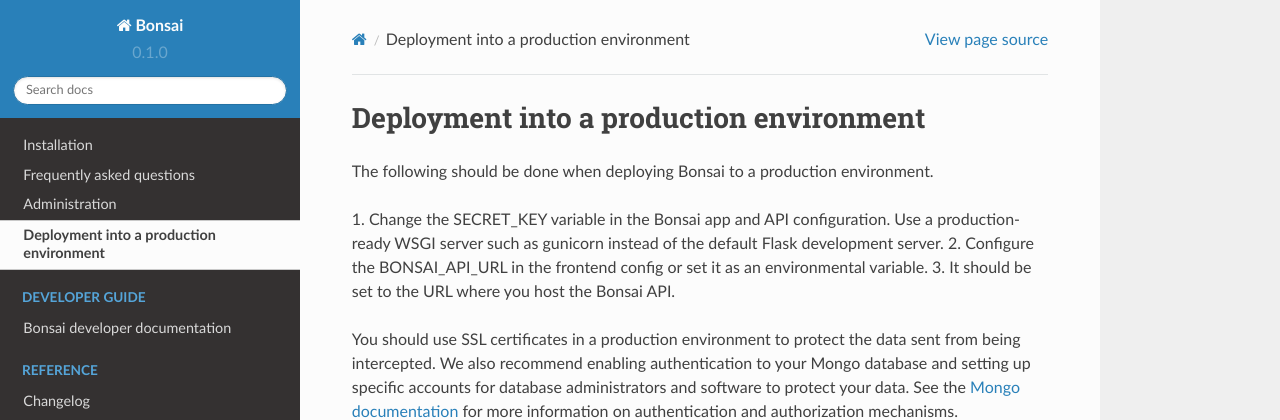
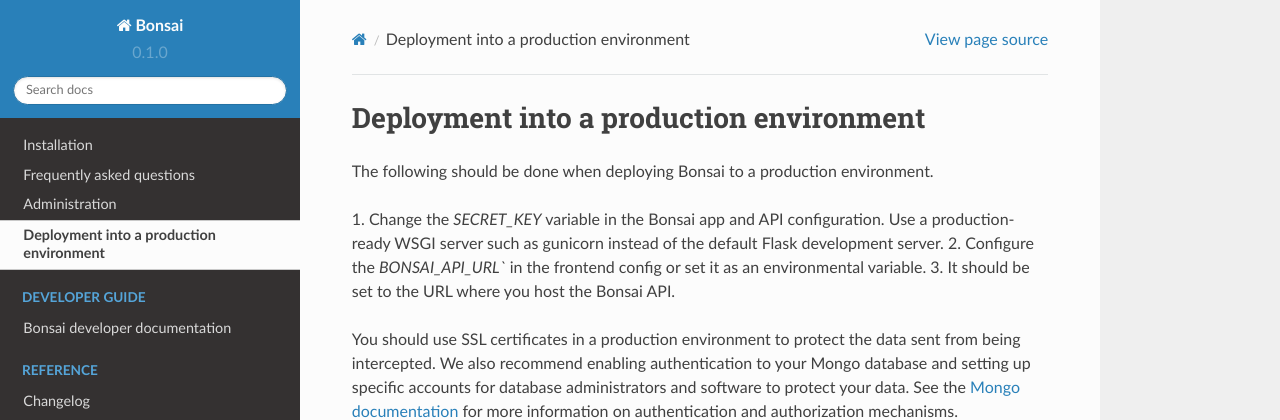
Before and after one commit to Clinical-Genomics-Lund/bonsai, a Sphinx documentation site: the page built from docs/source/deployment.rst, in a window 1280 px wide. Shown: the top 420 px of the page. Built offline with Sphinx 7.4.7 and the Read the Docs theme 2.0.0, drawn with Linux system fonts in a browser that asks for light colours.

Commit message:
Updated documentation

```diff
--- a/docs/source/administration.rst
+++ b/docs/source/administration.rst
@@ -1,7 +1,7 @@
 Administration
 ==============
 
-Users and admins administer Bonsai through either the API command line interface or the Bonsai front end. Bonsai has three predefined user roles (user, uploader, and admin) with different levels of privileges. The uploader role has only write permissions and is intended for automation scripts that upload new samples or create groups. A user with an uploader role cannot retrieve information from the database to minimize the threat vector.
+Users and admins administer Bonsai through either the API command line interface or the Bonsai front end. Bonsai has three predefined user roles (*user*, *uploader*, and *admin*) with different levels of privileges. The uploader role has only write permissions and is intended for automation scripts that upload new samples or create groups. A user with an uploader role cannot retrieve information from the database to minimize the threat vector.
 
 The user can view samples and groups and post comments but not upload new results or manage sample groups. The user role should be enough for most users.
 
--- a/docs/source/deployment.rst
+++ b/docs/source/deployment.rst
@@ -3,9 +3,9 @@
 
 The following should be done when deploying Bonsai to a production environment.
 
-1. Change the SECRET_KEY variable in the Bonsai app and API configuration.
+1. Change the `SECRET_KEY` variable in the Bonsai app and API configuration.
 Use a production-ready WSGI server such as gunicorn instead of the default Flask development server.
-2. Configure the BONSAI_API_URL in the frontend config or set it as an environmental variable.
+2. Configure the `BONSAI_API_URL`` in the frontend config or set it as an environmental variable.
 3. It should be set to the URL where you host the Bonsai API.
 
 You should use SSL certificates in a production environment to protect the data sent from being intercepted. We also recommend enabling authentication to your Mongo database and setting up specific accounts for database administrators and software to protect your data. See the `Mongo documentation <https://www.mongodb.com/docs/manual/security/>`_ for more information on authentication and authorization mechanisms.
```
